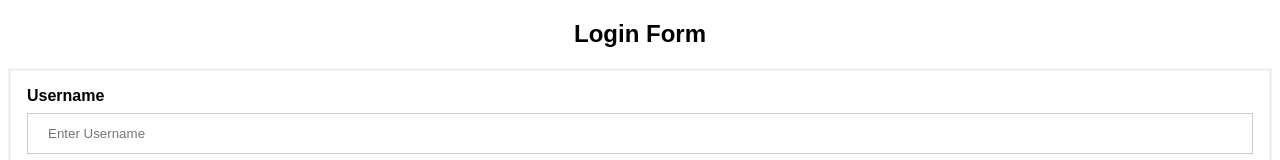
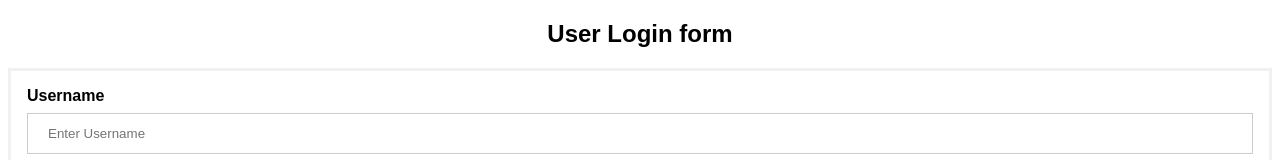
Before and after one commit to suhanashamz/static-webaws, a plain HTML site: page index.html in a window 1280 px wide. Shown: the top 160 px of the page. Drawn offline with Linux system fonts and the light colour scheme.

Commit message:
Update index.html

```diff
--- a/index.html
+++ b/index.html
@@ -64,7 +64,7 @@ span.psw {
 <body>
 
 
-<h2  align ="center">Login Form</h2>
+<h2  align ="center">User Login  form</h2>
 
 <form  method="post" action="connect.php">
 
```
